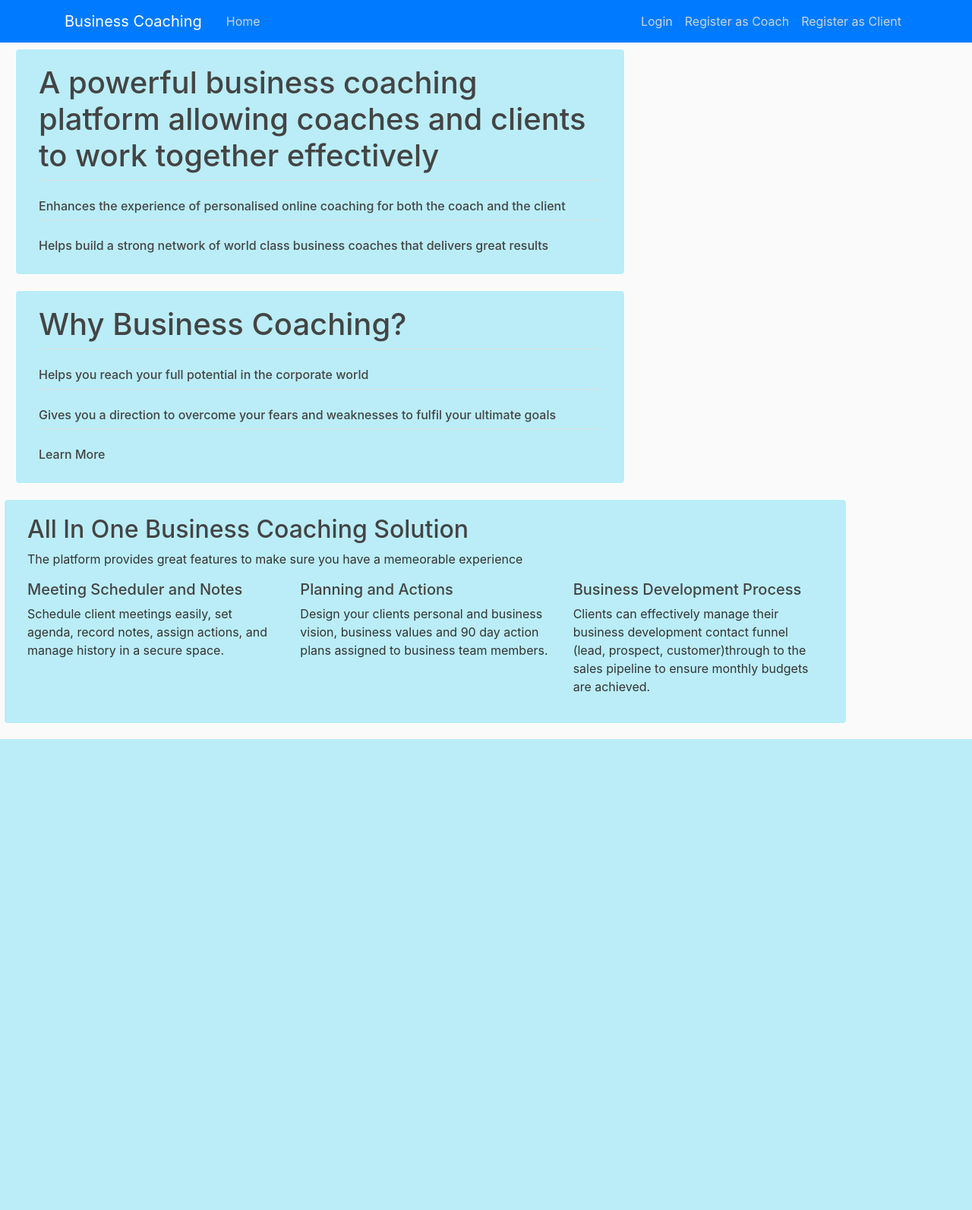
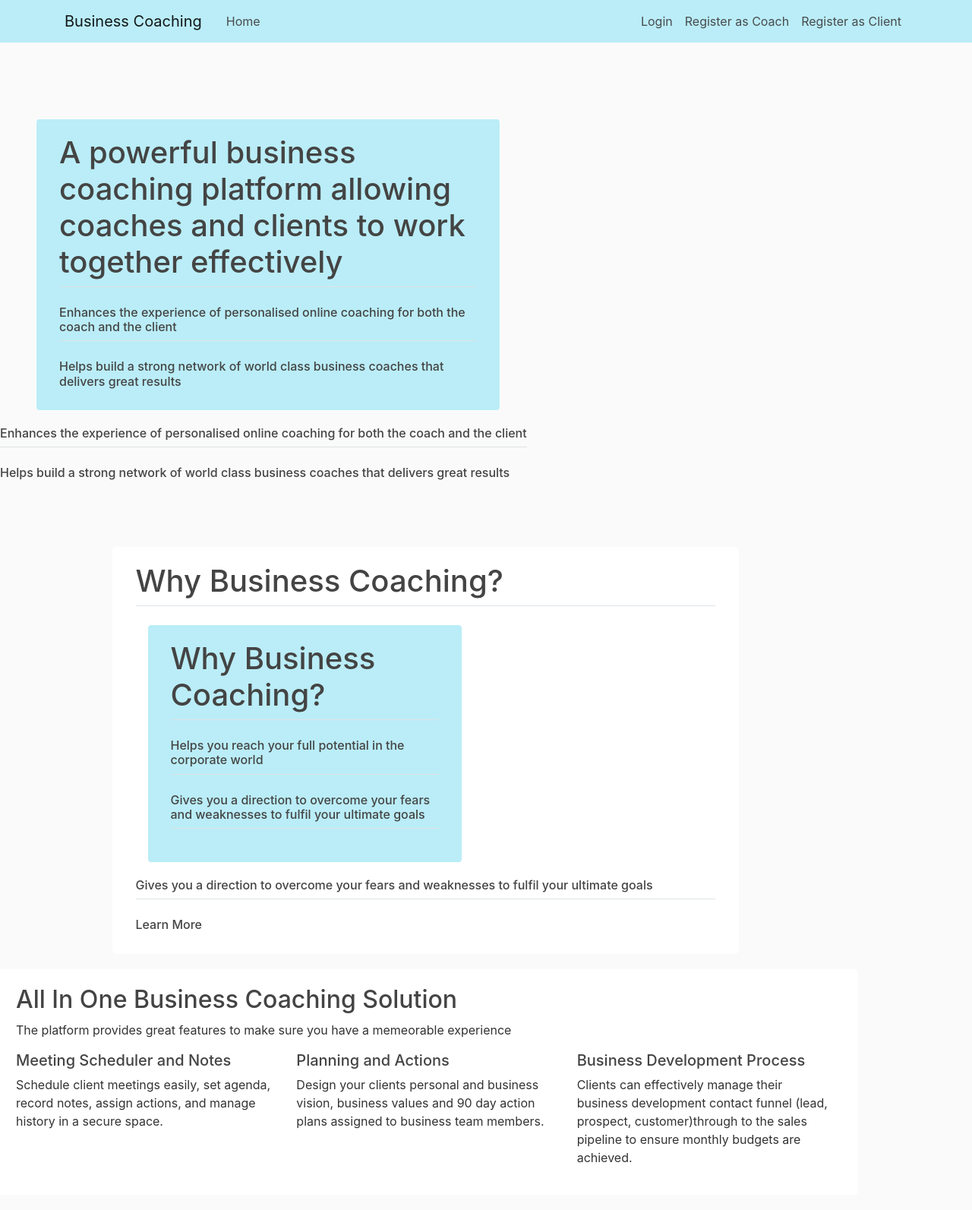
Before and after one commit to SDOS2020/Team_1_Business_Coaching_Platform, a Django app: page / in a window 1280 px wide. Shown: the whole page at 76% size. Before the commit the page ends 973 px from the top, so only its background shows below. Run offline with Django 3.2, Linux system fonts and the light colour scheme; some libraries are stand-ins or nearby versions.

Commit message:
Updated home page with css

```diff
--- a/Business_Coaching_Platform/home/static/home/main.css
+++ b/Business_Coaching_Platform/home/static/home/main.css
@@ -19,19 +19,29 @@ body {
   }
 
   .site-header .navbar-nav .nav-link {
-    color: #cbd5db;
+    color: #484b4d;
   }
 
   .site-header .navbar-nav .nav-link:hover {
-    color: #ffffff;
+    color: #658b9c;
   }
 
   .site-header .navbar-nav .nav-link.active {
-    font-weight: 500;
+    font-weight: 600;
   }
 
+  .site-header {
+    width: 100%;
+    position: fixed;
+    z-index: 600;
+    left: 0;
+    top: 0;
+  }
+
+
+
   .content-section {
-    background: #baedf7;
+    background: #ffffff;
     padding: 20px 30px;
     border: 1px solid #ffffff;
     border-radius: 5px;
@@ -62,14 +72,6 @@ body {
     width: 50%;
     height: 50%;
   }
-
-  /* img {
-    position: absolute;
-    width: 57%;
-    top: 6rem;
-    height: 37%;
-    right: -10rem;
-  } */
 
   a.article-title:hover {
     color: #428bca;
--- a/Business_Coaching_Platform/home/templates/home/base.html
+++ b/Business_Coaching_Platform/home/templates/home/base.html
@@ -20,7 +20,7 @@
 </head>
 <body>
 <header class="site-header">
-	<nav class="navbar navbar-expand-md navbar-dark bg-primary fixed-top">
+	<nav class="navbar navbar-expand-md navbar-light fixed-top" style="background-color: #baedf7; z-index: 100;">
 	<div class="container">
 		<a class="navbar-brand mr-4" href="{% url 'home' %}">Business Coaching</a>
 		<button class="navbar-toggler" type="button" data-toggle="collapse" data-target="#navbarToggle" aria-controls="navbarToggle" aria-expanded="false" aria-label="Toggle navigation">
--- a/Business_Coaching_Platform/home/templates/home/home.html
+++ b/Business_Coaching_Platform/home/templates/home/home.html
@@ -3,10 +3,18 @@
 
 <body>
     {% block content %}
-    <div class="col-12 col-md-9 col-sm-12">
-        <div class="content-section">
-            <div class="border-bottom mb-4">
-                <h1>A powerful business coaching platform allowing coaches and clients to work together effectively</h1>
+    <section class="welcome-area">
+        <div class="row justify-content-start">
+            <div class="col-md-7" style="margin-left: 2rem;">
+                <div class="content-section" style="background-color: #baedf7;">
+                    <div class="border-bottom mb-4">
+                        <h1>A powerful business coaching platform allowing coaches and clients to work together effectively</h1>
+                    </div>
+                    <div class="border-bottom mb-4">
+                        <h6>Enhances the experience of personalised online coaching for both the coach and the client</h6>
+                    </div>
+                    <h6>Helps build a strong network of world class business coaches that delivers great results</h6>
+                </div>
             </div>
             <div class="border-bottom mb-4">
                 <h6>Enhances the experience of personalised online coaching for both the coach and the client</h6>
@@ -19,8 +27,18 @@
             <div class="border-bottom mb-4">
                 <h1>Why Business Coaching?</h1>
             </div>
-            <div class="border-bottom mb-4">
-                <h6>Helps you reach your full potential in the corporate world</h6>
+            <div class="col-md-7" style="margin-right: -4rem;">
+                <div class="content-section" style="background-color: #baedf7;">
+                    <div class="border-bottom mb-4">
+                        <h1>Why Business Coaching?</h1>
+                    </div>
+                    <div class="border-bottom mb-4">
+                        <h6>Helps you reach your full potential in the corporate world</h6>
+                    </div>
+                    <div class="border-bottom mb-4">
+                        <h6>Gives you a direction to overcome your fears and weaknesses to fulfil your ultimate goals</h6>
+                    </div>
+                </div>
             </div>
             <div class="border-bottom mb-4">
                 <h6>Gives you a direction to overcome your fears and weaknesses to fulfil your ultimate goals</h6>
--- a/Business_Coaching_Platform/user/templates/user/login.html
+++ b/Business_Coaching_Platform/user/templates/user/login.html
@@ -1,7 +1,7 @@
 {% extends "home/base.html" %}
 {% load crispy_forms_tags %}
 {% block content %}
-    <div class="content-section">
+    <div class="content-section" style="margin: auto; background-color: azure; padding: 100px; width: 70%; margin-top: auto;">
         <form method="POST">
             {% csrf_token %}
             <fieldset class="form-group">
--- a/Business_Coaching_Platform/user/templates/user/profile_coach.html
+++ b/Business_Coaching_Platform/user/templates/user/profile_coach.html
@@ -3,7 +3,7 @@
 
 {% block content %}
 	<script src="https://cdn.jsdelivr.net/npm/vue/dist/vue.js"></script>
-	<div class="content-section">
+	<div class="content-section" style="margin: auto; background-color: azure; padding: 100px; width: 80%; margin-top: auto;>
 		<div class="media">
 	  	<img class="rounded-circle account-img" src="{{ profile.coach.profile_photo.url }}">
 	  	<div class="media-body">
--- a/Business_Coaching_Platform/user/templates/user/register_coach.html
+++ b/Business_Coaching_Platform/user/templates/user/register_coach.html
@@ -1,7 +1,7 @@
 {% extends "home/base.html" %}
 {% load crispy_forms_tags %}
 {% block content %}
-    <div class="content-section">
+    <div class="content-section" style="margin: auto; background-color: azure; padding: 100px; width: 90%; margin-top: auto;">
         <form method="POST" enctype="multipart/form-data">
             {% csrf_token %}
             <fieldset class="form-group">
--- a/Business_Coaching_Platform/user/templates/user/register_coachee.html
+++ b/Business_Coaching_Platform/user/templates/user/register_coachee.html
@@ -1,7 +1,7 @@
 {% extends "home/base.html" %}
 {% load crispy_forms_tags %}
 {% block content %}
-    <div class="content-section">
+    <div class="content-section" style="margin: auto; background-color: azure; padding: 100px; width: 90%; margin-top: auto;>
         <form method="POST" enctype="multipart/form-data">
             {% csrf_token %}
             <fieldset class="form-group">
```
